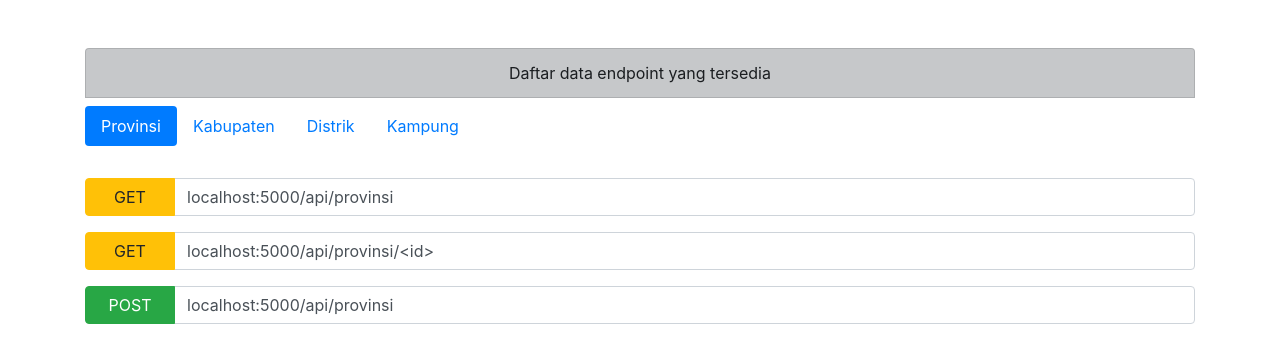
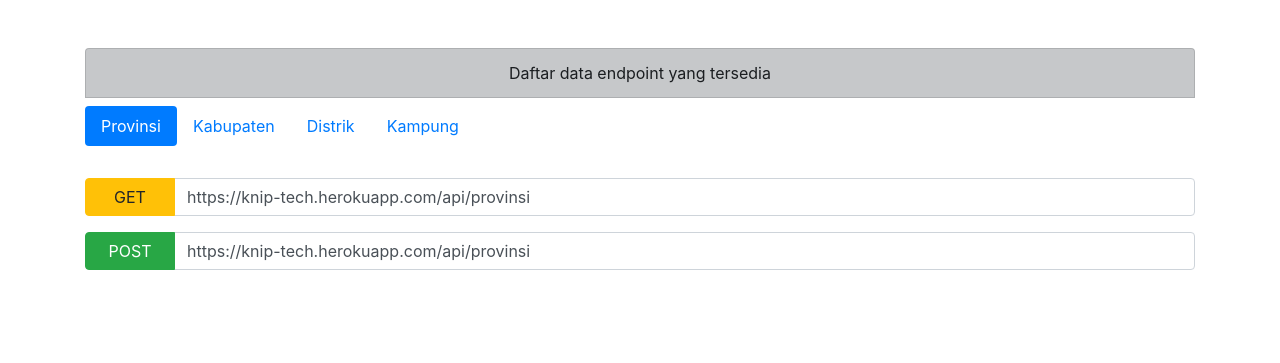
Before and after one commit to antheiz/flask-restful, a Flask app: page /api in a window 1280 px wide. Shown: the part 56-419 px from the top of the page. Run offline with Flask 2, Linux system fonts and the light colour scheme; some libraries are stand-ins or nearby versions.

Commit message:
update endpoint

```diff
--- a/app/templates/api.html
+++ b/app/templates/api.html
@@ -38,23 +38,23 @@
                     <div class="input-group-prepend">
                         <button class="btn btn-warning" style="width: 90px;">GET</button>
                     </div>
-                    <input type="text" class="form-control" value="localhost:5000/api/provinsi"
+                    <input type="text" class="form-control" value="https://knip-tech.herokuapp.com/api/provinsi"
                         aria-label="Sizing example input" aria-describedby="inputGroup-sizing-default">
                 </div>
-                <div class="input-group mb-3">
+                <!-- <div class="input-group mb-3">
                     <div class="input-group-prepend">
                         <button class="btn btn-warning" style="width: 90px;">GET</button>
                     </div>
-                    <input type="text" class="form-control" value="localhost:5000/api/provinsi/<id>"
+                    <input type="text" class="form-control" value="https://knip-tech.herokuapp.com/api/provinsi/<id>"
                         aria-label="Sizing example input" aria-describedby="inputGroup-sizing-default">
-                </div>
+                </div> -->
 
                 <!-- POST -->
                 <div class="input-group mb-3">
                     <div class="input-group-prepend">
                         <button class="btn btn-success" style="width: 90px;">POST</button>
                     </div>
-                    <input type="text" class="form-control" value="localhost:5000/api/provinsi"
+                    <input type="text" class="form-control" value="https://knip-tech.herokuapp.com/api/provinsi"
                         aria-label="Sizing example input" aria-describedby="inputGroup-sizing-default">
                 </div>
             </div>
@@ -68,23 +68,23 @@
                     <div class="input-group-prepend">
                         <button class="btn btn-warning" style="width: 90px;">GET</button>
                     </div>
-                    <input type="text" class="form-control" value="localhost:5000/api/kabupaten"
+                    <input type="text" class="form-control" value="https://knip-tech.herokuapp.com/api/kabupaten"
                         aria-label="Sizing example input" aria-describedby="inputGroup-sizing-default">
                 </div>
-                <div class="input-group mb-3">
+                <!-- <div class="input-group mb-3">
                     <div class="input-group-prepend">
                         <button class="btn btn-warning" style="width: 90px;">GET</button>
                     </div>
-                    <input type="text" class="form-control" value="localhost:5000/api/kabupaten/<id>"
+                    <input type="text" class="form-control" value="https://knip-tech.herokuapp.com/api/kabupaten/<id>"
                         aria-label="Sizing example input" aria-describedby="inputGroup-sizing-default">
-                </div>
+                </div> -->
 
                 <!-- POST -->
                 <div class="input-group mb-3">
                     <div class="input-group-prepend">
                         <button class="btn btn-success" style="width: 90px;">POST</button>
                     </div>
-                    <input type="text" class="form-control" value="localhost:5000/api/kabupaten"
+                    <input type="text" class="form-control" value="https://knip-tech.herokuapp.com/api/kabupaten"
                         aria-label="Sizing example input" aria-describedby="inputGroup-sizing-default">
                 </div>
             </div>
@@ -97,14 +97,14 @@
                     <div class="input-group-prepend">
                         <button class="btn btn-warning" style="width: 90px;">GET</button>
                     </div>
-                    <input type="text" class="form-control" value="localhost:5000/api/distrik"
+                    <input type="text" class="form-control" value="https://knip-tech.herokuapp.com/api/distrik"
                         aria-label="Sizing example input" aria-describedby="inputGroup-sizing-default">
                 </div>
                 <div class="input-group mb-3">
                     <div class="input-group-prepend">
                         <button class="btn btn-warning" style="width: 90px;">GET</button>
                     </div>
-                    <input type="text" class="form-control" value="localhost:5000/api/distrik/<id>"
+                    <input type="text" class="form-control" value="https://knip-tech.herokuapp.com/api/distrik/<id>"
                         aria-label="Sizing example input" aria-describedby="inputGroup-sizing-default">
                 </div>
 
@@ -113,7 +113,7 @@
                     <div class="input-group-prepend">
                         <button class="btn btn-success" style="width: 90px;">POST</button>
                     </div>
-                    <input type="text" class="form-control" value="localhost:5000/api/distrik"
+                    <input type="text" class="form-control" value="https://knip-tech.herokuapp.com/api/distrik"
                         aria-label="Sizing example input" aria-describedby="inputGroup-sizing-default">
                 </div>
             </div>
@@ -125,22 +125,22 @@
                     <div class="input-group-prepend">
                         <button class="btn btn-warning" style="width: 90px;">GET</button>
                     </div>
-                    <input type="text" class="form-control" value="localhost:5000/api/kampung"
+                    <input type="text" class="form-control" value="https://knip-tech.herokuapp.com/api/kampung"
                         aria-label="Sizing example input" aria-describedby="inputGroup-sizing-default">
                 </div>
-                <div class="input-group mb-3">
+                <!-- <div class="input-group mb-3">
                     <div class="input-group-prepend">
                         <button class="btn btn-warning" style="width: 90px;">GET</button>
                     </div>
-                    <input type="text" class="form-control" value="localhost:5000/api/kampung/<id>"
+                    <input type="text" class="form-control" value="https://knip-tech.herokuapp.com/api/kampung/<id>"
                         aria-label="Sizing example input" aria-describedby="inputGroup-sizing-default">
-                </div>
+                </div> -->
                 <!-- POST -->
                 <div class="input-group mb-3">
                     <div class="input-group-prepend">
                         <button class="btn btn-success" style="width: 90px;">POST</button>
                     </div>
-                    <input type="text" class="form-control" value="localhost:5000/api/kampung"
+                    <input type="text" class="form-control" value="https://knip-tech.herokuapp.com/api/kampung"
                         aria-label="Sizing example input" aria-describedby="inputGroup-sizing-default">
                 </div>
                 <!-- Akhir Kampung -->
@@ -150,7 +150,7 @@
                     <div class="input-group-prepend">
                         <button class="btn btn-secondary" style="width: 90px;">PUT</button>
                     </div>
-                    <input type="text" class="form-control" value="localhost:5000/api/kampung/<id>"
+                    <input type="text" class="form-control" value="https://knip-tech.herokuapp.com/api/kampung/<id>"
                         aria-label="Sizing example input" aria-describedby="inputGroup-sizing-default">
                 </div> -->
 
```
